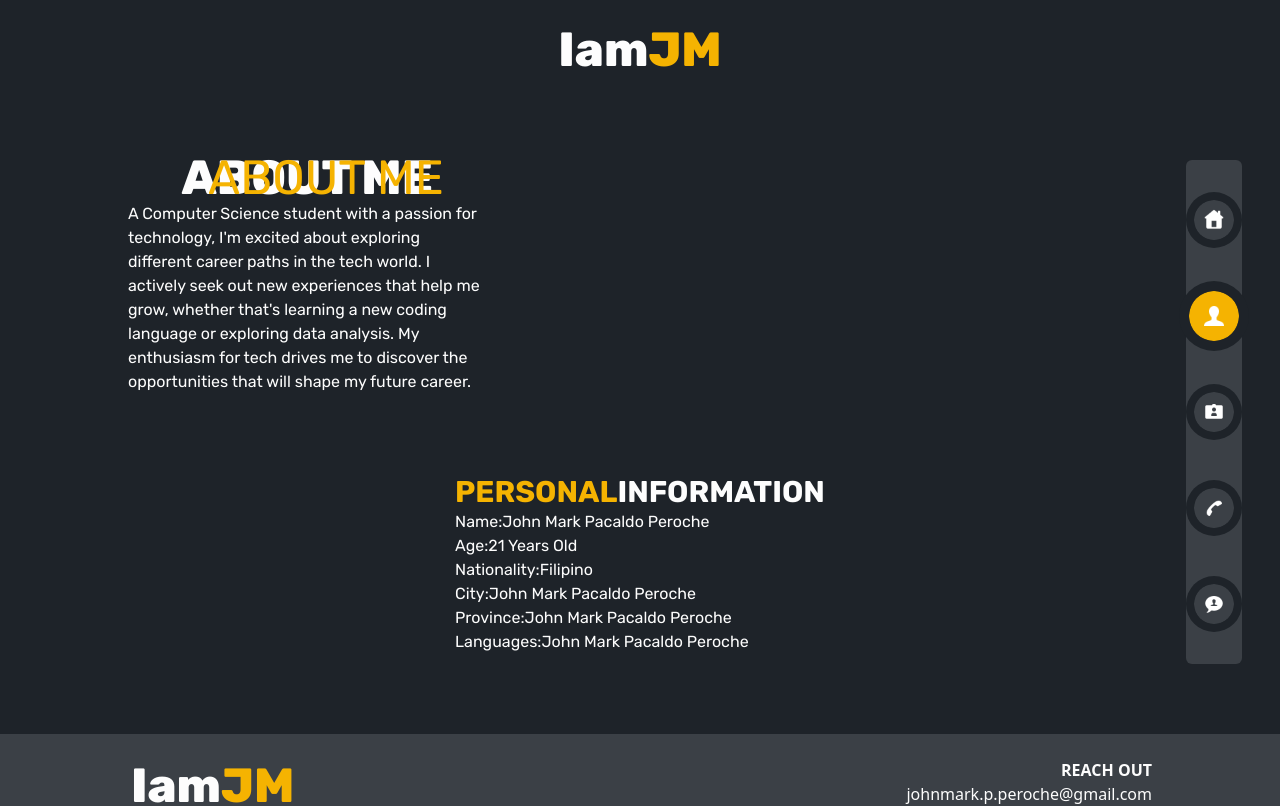
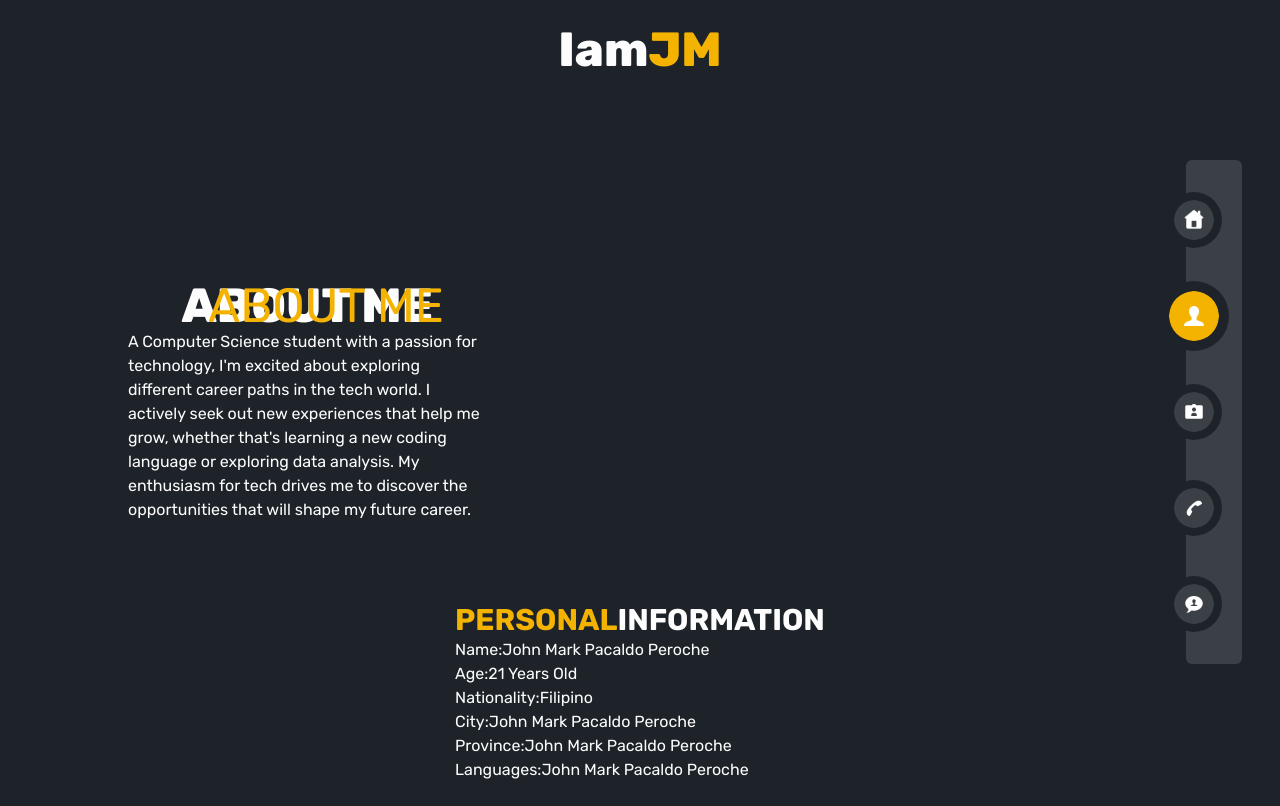
Before and after one commit to Java-rice/IAmJM, a React (Vite) app: page /IAmJM/about in a window 1280 px wide. Shown: the top 806 px of the page. Built offline with nearby package versions, Linux system fonts and the light colour scheme.

Commit message:
style: adjust alignment

```diff
--- a/src/components/button/Button.jsx
+++ b/src/components/button/Button.jsx
@@ -11,11 +11,11 @@ const buttonVariants = cva(
         default:
           "bg-slate-900 text-white hover:bg-slate-700 dark:bg-slate-50 dark:text-slate-900",
         solid:
-          "bg-[#F5B301] text-l py-5 px-6 text-[#2A2E34] font-bold hover:bg-[#FED154] transition duration-300",
+          "bg-[#F5B301] text-l py-5 px-6 content-box text-[#2A2E34] border-[#F5B301] border-2 font-bold hover:bg-[#FED154] transition duration-300",
         long_solid:
           "bg-[#F5B301] text-l py-5 px-10 text-[#2A2E34] font-bold hover:bg-[#FED154] transition duration-300",
         bordered:
-          "bg-[#2A2E34] text-l py-5 px-6 text-[#F5B301] border-[#F5B301] border-2 font-bold hover:bg-[#FED154]  hover:text-[#2A2E34] transition duration-300"
+          "bg-[#2A2E34] text-l py-5 px-6 content-box text-[#F5B301] border-[#F5B301] border-2 font-bold hover:bg-[#FED154]  hover:text-[#2A2E34] transition duration-300"
 
       },
       size: {
--- a/src/components/cards/Socials.jsx
+++ b/src/components/cards/Socials.jsx
@@ -8,10 +8,10 @@ const Socials = () => {
   return (
     <div className="border-b-2 border-t-2 border-[#F5B301] py-[3%]">
       <li className="list-none flex flex-row align-center justify-around">
-        <ul><a className="cursor-pointer w-12 h-12 m-auto" href="https://www.instagram.com/jamaaaaaaaaaaaak/"><img src={Instagram} className='transition ease-in-out delay-150 hover:-translate-y-1 hover:scale-125 duration-300'/></a></ul>
-        <ul><a className="cursor-pointer w-12 h-12 m-auto" href="https://www.facebook.com/johnmark.pacaldoperoche/"><img src={Facebook} className='transition ease-in-out delay-150 hover:-translate-y-1 hover:scale-125 duration-300'/></a></ul>
-        <ul><a className="cursor-pointer w-12 h-12 m-auto" href="https://github.com/Java-rice"><img src={Github} className='transition ease-in-out delay-150 hover:-translate-y-1 hover:scale-125 duration-300'/></a></ul>
-        <ul><a className="cursor-pointer w-12 h-12 m-auto" href="https://www.linkedin.com/in/john-mark-peroche-61a756229/"><img src={LinkedIn} className='transition ease-in-out delay-150 hover:-translate-y-1 hover:scale-125 duration-300'/></a></ul>
+        <ul><a className="cursor-pointer w-8 h-8 m-auto" href="https://www.instagram.com/jamaaaaaaaaaaaak/"><img src={Instagram} className='transition ease-in-out delay-150 hover:-translate-y-1 hover:scale-125 duration-300'/></a></ul>
+        <ul><a className="cursor-pointer w-8 h-8 m-auto" href="https://www.facebook.com/johnmark.pacaldoperoche/"><img src={Facebook} className='transition ease-in-out delay-150 hover:-translate-y-1 hover:scale-125 duration-300'/></a></ul>
+        <ul><a className="cursor-pointer w-8 h-8 m-auto" href="https://github.com/Java-rice"><img src={Github} className='transition ease-in-out delay-150 hover:-translate-y-1 hover:scale-125 duration-300'/></a></ul>
+        <ul><a className="cursor-pointer w-8 h-8 m-auto" href="https://www.linkedin.com/in/john-mark-peroche-61a756229/"><img src={LinkedIn} className='transition ease-in-out delay-150 hover:-translate-y-1 hover:scale-125 duration-300'/></a></ul>
       </li>
     </div>
   )
--- a/src/components/navigation/Navigation.jsx
+++ b/src/components/navigation/Navigation.jsx
@@ -17,7 +17,7 @@ const Navigation = () => {
       <nav className="flex flex-row relative lg:flex-col lg:gap-10 gap-auto justify-around pointer-events-auto">
         <NavLink to="/IAmJM/" end>
           {({ isActive }) => (
-            <div className={`w-14 h-14 flex items-center  p-auto justify-center bg-[#1E2329] relative lg:bottom-0 bottom-4 rounded-full transition-transform transform ${isActive ? "scale-125" : "hover:scale-125"} hover:brightness-110`}>
+            <div className={`w-14 h-14 flex items-center  p-auto justify-center lg:right-5 bg-[#1E2329] relative lg:bottom-0 bottom-4 rounded-full transition-transform transform ${isActive ? "scale-125" : "hover:scale-125"} hover:brightness-110`}>
               <img
                 src={isActive ? AHome : Home}
                 className={`w-10 h-10 rounded-full transition-transform transform ${isActive ? "scale-115" : "hover:scale-115"}`}
@@ -28,7 +28,7 @@ const Navigation = () => {
         </NavLink>
         <NavLink to="/IAmJM/about">
           {({ isActive }) => (
-            <div className={`w-14 h-14 flex items-center p-auto justify-center bg-[#1E2329] relative lg:bottom-0 bottom-4 rounded-full transition-transform transform ${isActive ? "scale-125" : "hover:scale-125"} hover:brightness-110`}>
+            <div className={`w-14 h-14 flex items-center p-auto justify-center bg-[#1E2329] relative lg:bottom-0 bottom-4 lg:right-5 rounded-full transition-transform transform ${isActive ? "scale-125" : "hover:scale-125"} hover:brightness-110`}>
               <img
                 src={isActive ? AAbout : About}
                 className={`w-10 h-10 rounded-full transition-transform transform ${isActive ? "scale-115" : "hover:scale-115"}`}
@@ -39,7 +39,7 @@ const Navigation = () => {
         </NavLink>
         <NavLink to="/IAmJM/projects">
         {({ isActive }) => (
-          <div className={`w-14 h-14 flex items-center  p-auto justify-center bg-[#1E2329] relative lg:bottom-0 bottom-4 rounded-full transition-transform transform ${isActive ? "scale-125" : "hover:scale-125"} hover:brightness-110`}>
+          <div className={`w-14 h-14 flex items-center  p-auto justify-center lg:right-5 bg-[#1E2329] relative lg:bottom-0 bottom-4 rounded-full transition-transform transform ${isActive ? "scale-125" : "hover:scale-125"} hover:brightness-110`}>
             <img
               src={isActive ? AProjects : Project}
               className={`w-10 h-10 rounded-full transition-transform transform ${isActive ? "scale-115" : "hover:scale-115"}`}
@@ -50,7 +50,7 @@ const Navigation = () => {
         </NavLink>
         <NavLink to="/IAmJM/contacts">
           {({ isActive }) => (
-            <div className={`w-14 h-14 flex items-center  p-auto justify-center bg-[#1E2329] relative lg:bottom-0 bottom-4 rounded-full transition-transform transform ${isActive ? "scale-125" : "hover:scale-125"} hover:brightness-110`}>
+            <div className={`w-14 h-14 flex items-center  p-auto justify-center lg:right-5 bg-[#1E2329] relative lg:bottom-0 bottom-4 rounded-full transition-transform transform ${isActive ? "scale-125" : "hover:scale-125"} hover:brightness-110`}>
             <img
               src={isActive ? AContact : Contacts}
               className={`w-10 h-10 rounded-full transition-transform transform ${isActive ? "scale-115" : "hover:scale-115"}`}
@@ -61,7 +61,7 @@ const Navigation = () => {
         </NavLink>
         <NavLink to="/IAmJM/blogs">
           {({ isActive }) => (
-            <div className={`w-14 h-14 flex items-center  p-auto justify-center bg-[#1E2329] relative lg:bottom-0 bottom-4 rounded-full transition-transform transform ${isActive ? "scale-125" : "hover:scale-125"} hover:brightness-110`}>
+            <div className={`w-14 h-14 flex items-center  p-auto justify-center lg:right-5 bg-[#1E2329] relative lg:bottom-0 bottom-4 rounded-full transition-transform transform ${isActive ? "scale-125" : "hover:scale-125"} hover:brightness-110`}>
             <img
               src={isActive ? ABlog : Blog}
               className={`w-10 h-10 rounded-full transition-transform transform ${isActive ? "scale-115" : "hover:scale-115"}`}
--- a/src/pages/about/About.jsx
+++ b/src/pages/about/About.jsx
@@ -3,7 +3,7 @@ import Navigation from "../../components/navigation/Navigation";
 
 const About = () => {
   return (
-    <div className="px-[10%] gap-20 text-[#FDFDFD] font-rubik flex flex-col justify-center items-center h-auto py-auto">
+    <div className="px-[10%] py-[10%] gap-20 text-[#FDFDFD] font-rubik flex flex-col justify-center items-center">
       <div className="flex lg:flex-row flex-col-reverse pt-20 ">
         <div className="lg:w-[35%] w-[100%] ">
           <div className="relative">
--- a/src/pages/home/Home.jsx
+++ b/src/pages/home/Home.jsx
@@ -1,17 +1,15 @@
 import React from "react";
 import Socials from "../../components/cards/Socials";
-import profile from "../../assets/profile.png";
 import AnimatedProfile from "../../components/cards/AnimatedProfile";
 import { Button } from "../../components/button/Button";
-import Navigation from "../../components/navigation/Navigation";
 
 const Home = () => {
   return (
-    <div className="px-[10%] py-40 gap-20 flex flex-col lg:grid lg:grid-cols-12 ">
+    <div className="px-[10%] py-[10%] gap-20 flex flex-col-reverse lg:grid lg:grid-cols-12 ">
       <div className="w-[100%] lg:mt-20  lg:text-left lg:col-span-4 justify-center flex flex-col gap-4 text-center">
         <h2 className="text-4xl font-bold  text-[#F5B301]">Hello, Its me</h2>
         <h1 className="font-extrabold text-5xl text-[rgb(253,253,253)]">John Mark</h1>
-        <p className="text-[#FDFDFD] leading-8 text-md text-justify">
+        <p className="text-[#FDFDFD] leading-8 text-md text-justify font-bold">
           A third year <span className="text-[#F5B301]">Computer Science</span>{" "}
           student from{" "}
           <span className="text-[#F5B301]">
--- a/src/pages/projects/Projects.jsx
+++ b/src/pages/projects/Projects.jsx
@@ -3,7 +3,7 @@ import Navigation from "../../components/navigation/Navigation";
 
 const Projects = () => {
   return (
-    <div className="px-[10%] gap-10 text-[#FDFDFD] font-rubik flex flex-col justify-center items-center h-auto py-[3%]">
+    <div className="px-[10%] gap-20 text-[#FDFDFD] font-rubik flex flex-col justify-center items-center">
       <div className="w-[100%] text-left">
         <h1 className="font-bold text-4xl">
           WORKS <span className="text-[#F5B301]">&</span> PROJECTS
```
